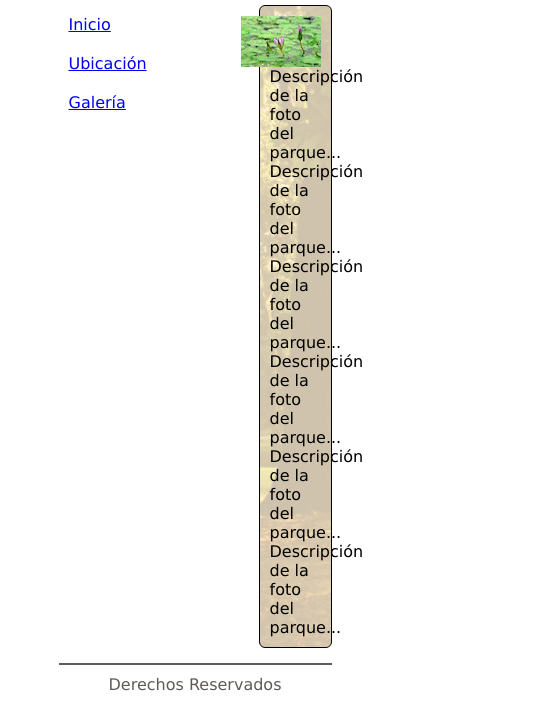
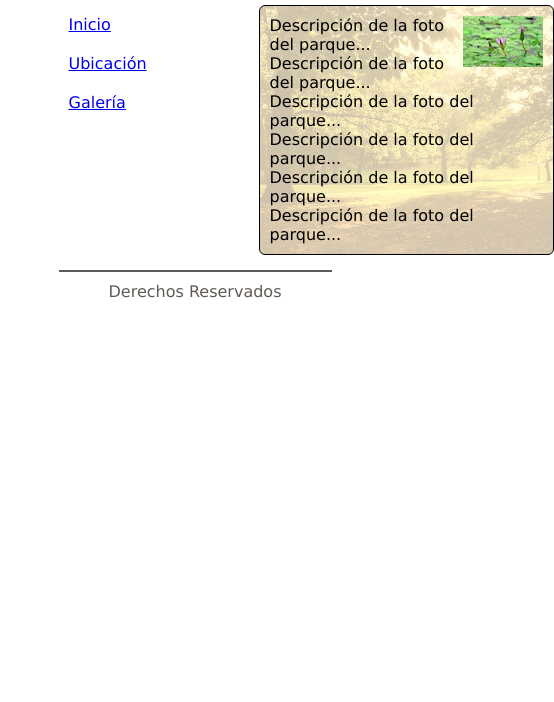
Before and after one commit to Russellsalmeron/2.3--Evaluaci-n-3, a plain HTML site: page contenido_base-3_2/index.html in a window 390 px wide. Shown: the part 143-845 px from the top of the page, 554 px wide, since content can reach past the window. Drawn offline with Linux system fonts and the light colour scheme.

Commit message:
Update estilos.css

```diff
--- a/contenido_base-3_2/css/estilos.css
+++ b/contenido_base-3_2/css/estilos.css
@@ -36,8 +36,7 @@ header h1{
 	padding: 10px;
 	color: black;
 	border: solid 1px;
-	background-image: url(/imagenes/imagen3.jpg);
-	/*background-image: url("/imagenes/imagen3.jpg");*/
+	background-image: url("/imagenes/imagen3.jpg");
 	border-radius: 6px;
 	background-repeat: no-repeat,repeat;
 	background-size: cover
@@ -62,6 +61,14 @@ footer {
 	border-radius: 4px;
 	margin: 3px;
 }
+
+@media screen and (max-width: 600px)
+{
+	menu-principal, #contenido{
+		width:100%;
+	}
+
+}
 p{
 	display: inline ;
 }
```
